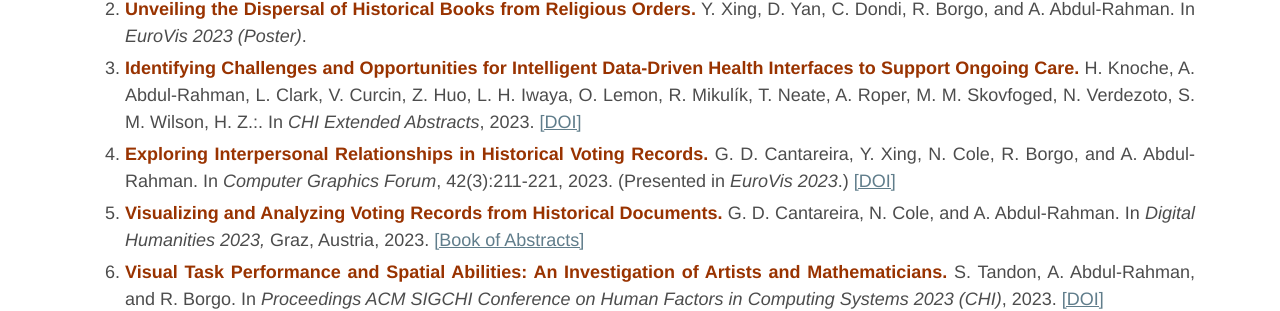
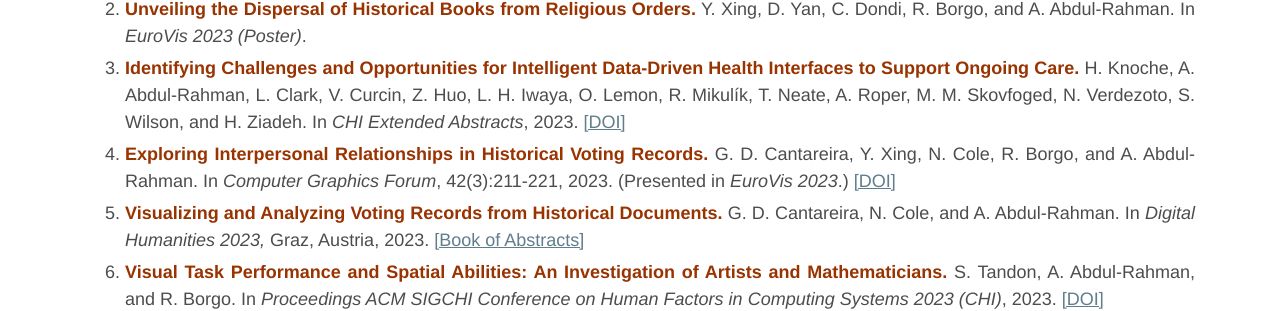
Before and after one commit to alfieabdulrahman/alfieabdulrahman.github.io, a Jekyll site: the page built from _pages/publications.markdown, in a window 1280 px wide and 900 px high. Shown: the part 461-772 px from the top of the window. Built offline with Jekyll 4.4.1, drawn with Linux system fonts in a browser that asks for light colours.

Commit message:
Updated publications list

```diff
--- a/_pages/publications.markdown
+++ b/_pages/publications.markdown
@@ -19,7 +19,7 @@ permalink: /publications/
     </li>
 	<li>
 		<span class="pub-title">Identifying Challenges and Opportunities for Intelligent Data-Driven Health Interfaces to Support Ongoing Care.</span>
-	    <span class="pub-author">H. Knoche, A. Abdul-Rahman, L. Clark, V. Curcin, Z. Huo, L. H. Iwaya, O. Lemon, R. Mikulík, T. Neate, A. Roper, M. M. Skovfoged, N. Verdezoto, S. M. Wilson, H. Z.:.</span>
+	    <span class="pub-author">H. Knoche, A. Abdul-Rahman, L. Clark, V. Curcin, Z. Huo, L. H. Iwaya, O. Lemon, R. Mikulík, T. Neate, A. Roper, M. M. Skovfoged, N. Verdezoto, S. Wilson, and H. Ziadeh.</span>
         In <span class="pub-loc">CHI Extended Abstracts</span>, 2023.
         <a href="https://doi.org/10.1145/3544549.3573798" target="_blank">[DOI]</a>
 	</li>
```
